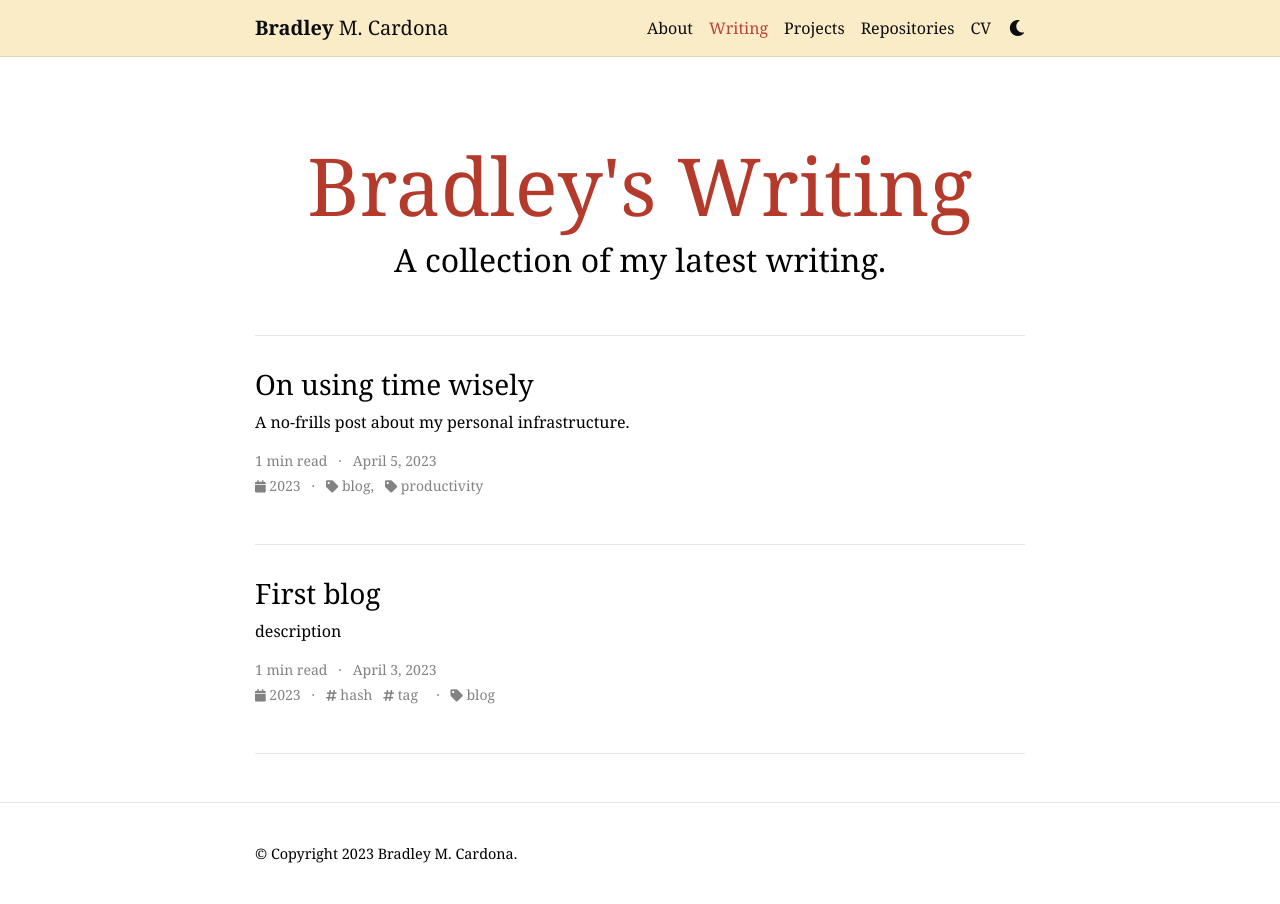
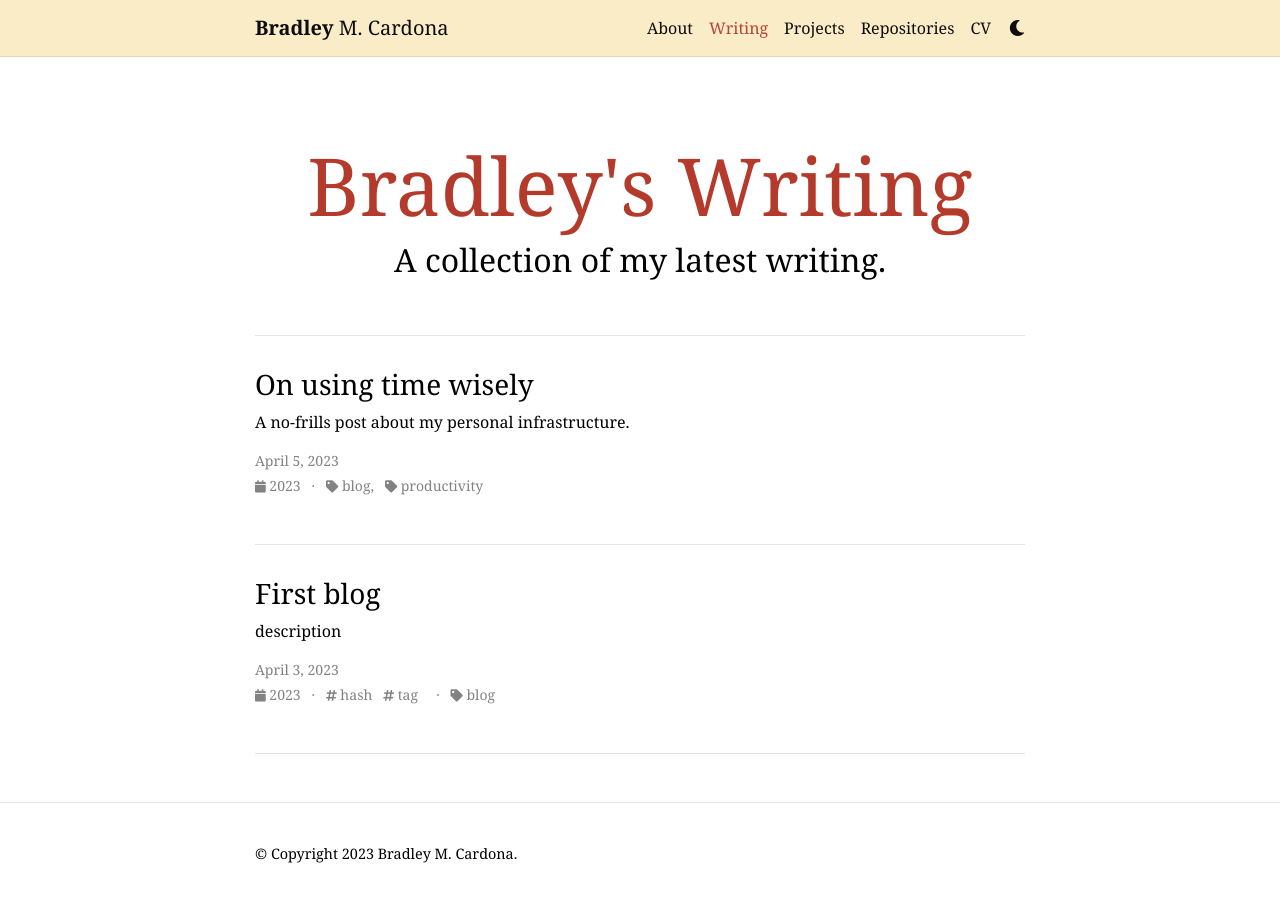
Before and after one commit to BMCARDONA/bmcardona.github.io, a Jekyll site: the page built from blog/index.html, in a window 1280 px wide. Built offline with Jekyll 4.4.1, drawn with Linux system fonts in a browser that asks for light colours; the list of posts is cut into pages by our own code; comment, search, counter and statistics services are not loaded; a style sheet for code colours, icons or effects is not loaded.

Commit message:
comment out min read

```diff
--- a/blog/index.html
+++ b/blog/index.html
@@ -64,7 +64,7 @@ pagination:
       </h3>
       <p>{{ post.description }}</p>
       <p class="post-meta">
-        {{ read_time }} min read &nbsp; &middot; &nbsp;
+        <!-- {{ read_time }} min read &nbsp; &middot; &nbsp; -->
         {{ post.date | date: '%B %-d, %Y' }}
         {%- if post.external_source %}
         &nbsp; &middot; &nbsp; {{ post.external_source }}
```
